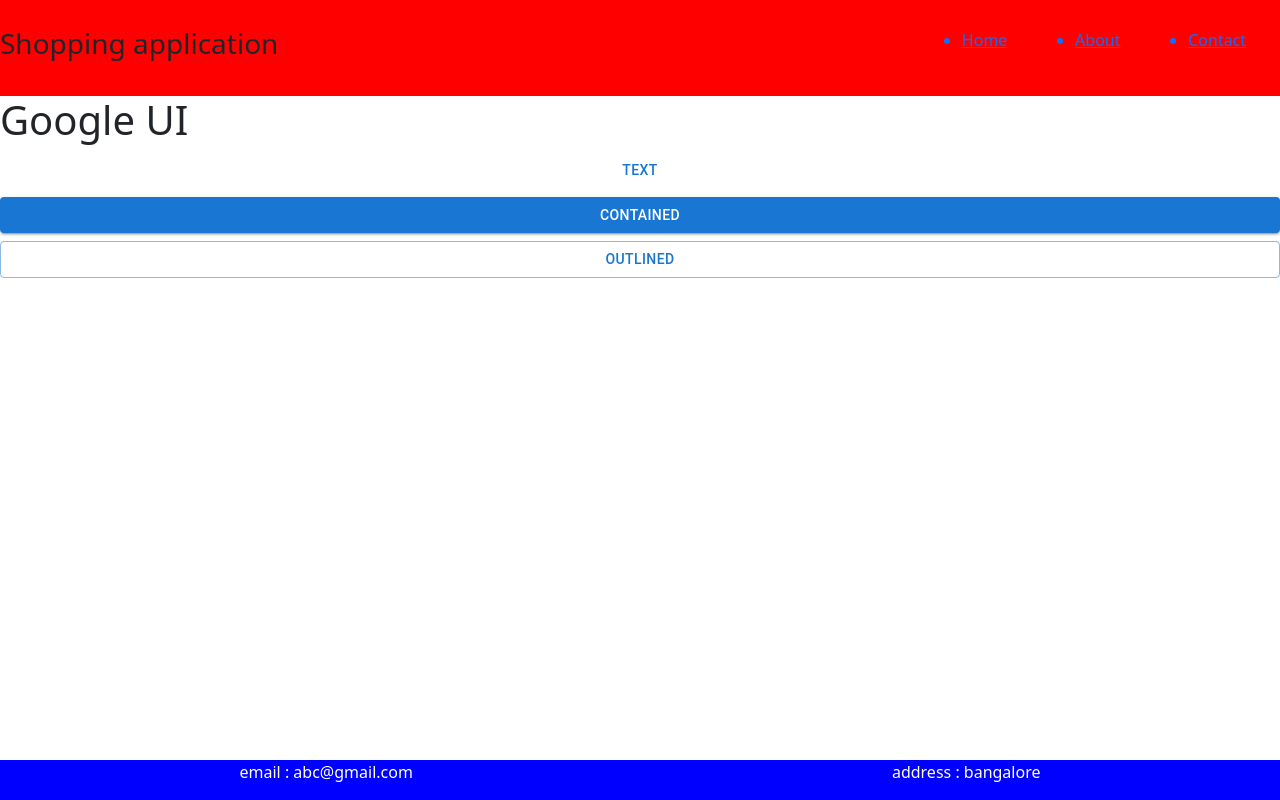
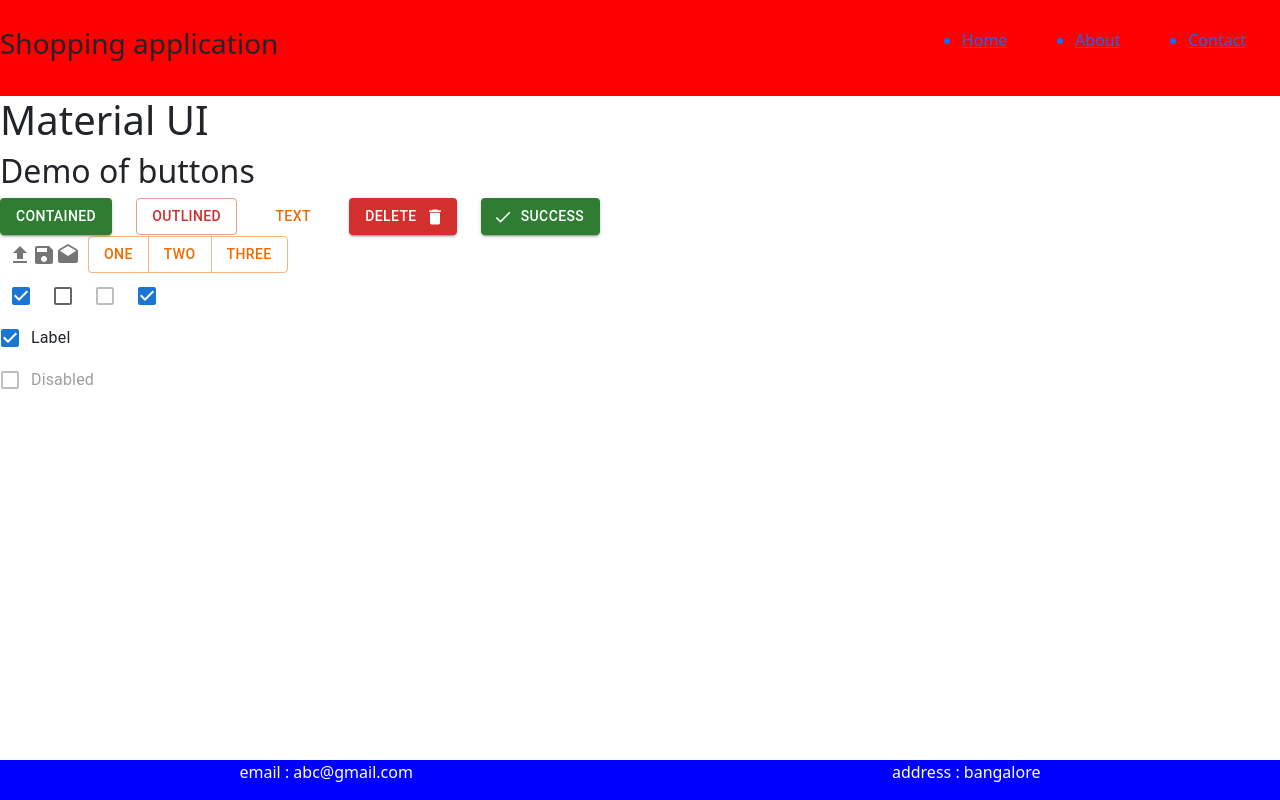
Before and after one commit to Monika-Abhijeet/jr-6-7-React, a React (Create React App) app: page /ui in a window 1280 px wide. Built offline with nearby package versions, Linux system fonts and the light colour scheme.

Commit message:
mui basics

```diff
--- a/package.json
+++ b/package.json
@@ -5,6 +5,7 @@
   "dependencies": {
     "@emotion/react": "^11.9.0",
     "@emotion/styled": "^11.8.1",
+    "@mui/icons-material": "^5.8.0",
     "@mui/material": "^5.8.0",
     "@testing-library/jest-dom": "^5.16.4",
     "@testing-library/react": "^13.2.0",
--- a/src/App.js
+++ b/src/App.js
@@ -4,8 +4,8 @@
 import { BrowserRouter, Routes, Route } from "react-router-dom";
 import About from "./components/about/about";
 import Contact from "./components/contact/contact";
-import GoogleUI from "./components/google-ui/google-ui-demo";
 import EmployeeDetails from "./components/emp-details/emp-details";
+import MaterialUI from "./components/material-ui/material-ui";
 
 function App() {
   return (
@@ -21,7 +21,7 @@
             <Route path="/about" element={<About />} />
             <Route path="/contact" element={<Contact />} />
             <Route path="/emp-details/:id" element={<EmployeeDetails />} />
-            <Route path="/ui" element={<GoogleUI />} />
+            <Route path="/ui" element={<MaterialUI />} />
           </Routes>
         </div>
       </BrowserRouter>
--- a/src/components/google-ui/google-ui-demo.js
+++ /dev/null
@@ -1,15 +0,0 @@
-import { Button, Stack } from "@mui/material";
-function GoogleUI() {
-  return (
-    <div>
-      <h1>Google UI</h1>
-      <Stack spacing={1} direction="column">
-        <Button variant="text">Text</Button>
-        <Button variant="contained">Contained</Button>
-        <Button variant="outlined">Outlined</Button>
-      </Stack>
-    </div>
-  );
-}
-
-export default GoogleUI;
--- /dev/null
+++ b/src/components/material-ui/material-ui.js
@@ -0,0 +1,66 @@
+import {
+  Button,
+  Stack,
+  IconButton,
+  ButtonGroup,
+  Checkbox,
+  FormControlLabel,
+  FormGroup,
+} from "@mui/material";
+import {
+  Delete,
+  Done,
+  FileUploadRounded,
+  Save,
+  Upload,
+  Drafts,
+} from "@mui/icons-material";
+function MaterialUI() {
+  return (
+    <div>
+      <h1>Material UI</h1>
+      <h2>Demo of buttons</h2>
+      {/* <button className="btn btn-primary">Bootstrap button</button> */}
+      <Stack spacing={3} direction="row">
+        <Button variant="contained" color="success">
+          Contained
+        </Button>
+        <Button variant="outlined" color="error">
+          Outlined
+        </Button>
+        <Button variant="text" color="warning">
+          Text
+        </Button>
+        <Button variant="contained" color="error" endIcon={<Delete />}>
+          Delete
+        </Button>
+        <Button variant="contained" color="success" startIcon={<Done />}>
+          Success
+        </Button>
+      </Stack>
+      <IconButton>
+        <Upload></Upload>
+        <Save></Save>
+        <Drafts></Drafts>
+      </IconButton>
+      <ButtonGroup variant="outlined" color="warning">
+        <Button>One</Button>
+        <Button>Two</Button>
+        <Button>Three</Button>
+      </ButtonGroup>
+
+      <div>
+        <Checkbox defaultChecked></Checkbox>
+        <Checkbox></Checkbox>
+        <Checkbox disabled></Checkbox>
+        <Checkbox checked></Checkbox>
+      </div>
+      <FormGroup>
+        <FormControlLabel control={<Checkbox defaultChecked />} label="Label" />
+        <FormControlLabel control={<Checkbox disabled />} label="Disabled" />
+      </FormGroup>
+    </div>
+  );
+}
+
+export default MaterialUI;
```
Also changed, not shown: 1 other file (tests, documents, lock files or other folders).
